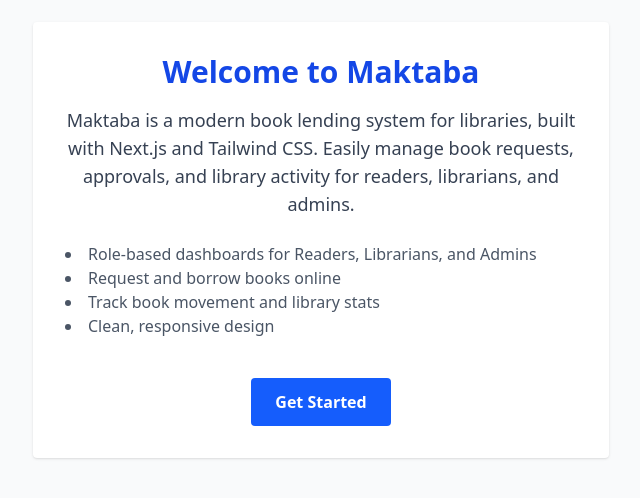
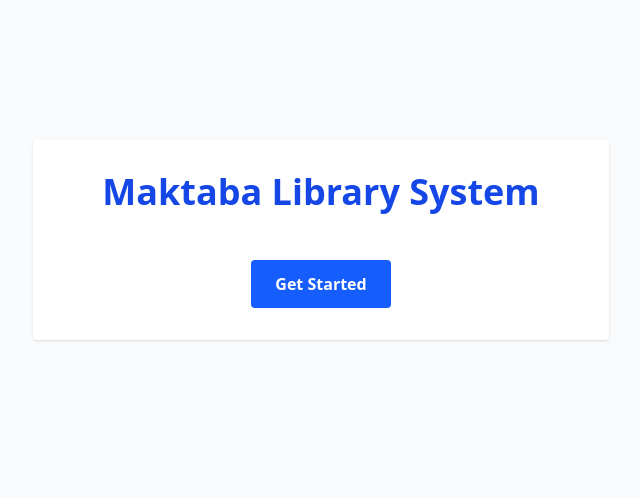
Before and after one commit to omwanzak/maktaba-lib-assessment, a Next.js app: page / in a window 1280 px wide. Shown: the part 160-658 px from the top of the page, without its empty margins (319-959 px from the left). Built offline with nearby package versions, Linux system fonts and the light colour scheme.

Commit message:
feat: Update homepage title and enhance styling for Maktaba Library System

```diff
--- a/src/app/page.tsx
+++ b/src/app/page.tsx
@@ -4,16 +4,7 @@
   return (
     <div className="min-h-screen flex flex-col items-center justify-center bg-gray-50 p-8">
       <div className="max-w-xl w-full bg-white rounded shadow p-8 text-center">
-        <h1 className="text-3xl font-bold mb-4 text-blue-700">Welcome to Maktaba</h1>
-        <p className="mb-6 text-gray-700 text-lg">
-          Maktaba is a modern book lending system for libraries, built with Next.js and Tailwind CSS. Easily manage book requests, approvals, and library activity for readers, librarians, and admins.
-        </p>
-        <ul className="mb-6 text-left text-gray-600 list-disc list-inside">
-          <li>Role-based dashboards for Readers, Librarians, and Admins</li>
-          <li>Request and borrow books online</li>
-          <li>Track book movement and library stats</li>
-          <li>Clean, responsive design</li>
-        </ul>
+        <h1 className="text-4xl font-extrabold mb-8 text-blue-700">Maktaba Library System</h1>
         <Link href="/login">
           <button className="mt-4 px-6 py-3 bg-blue-600 text-white rounded font-semibold hover:bg-blue-700 transition">
             Get Started
```
